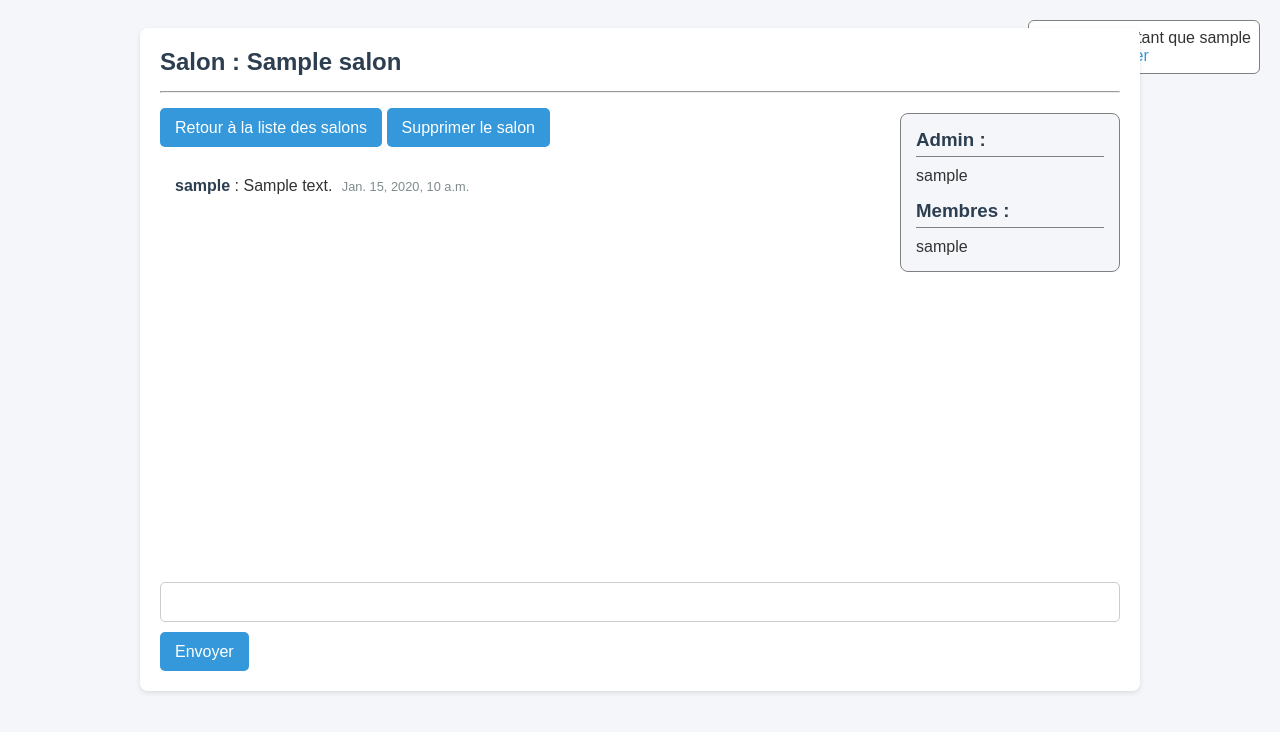
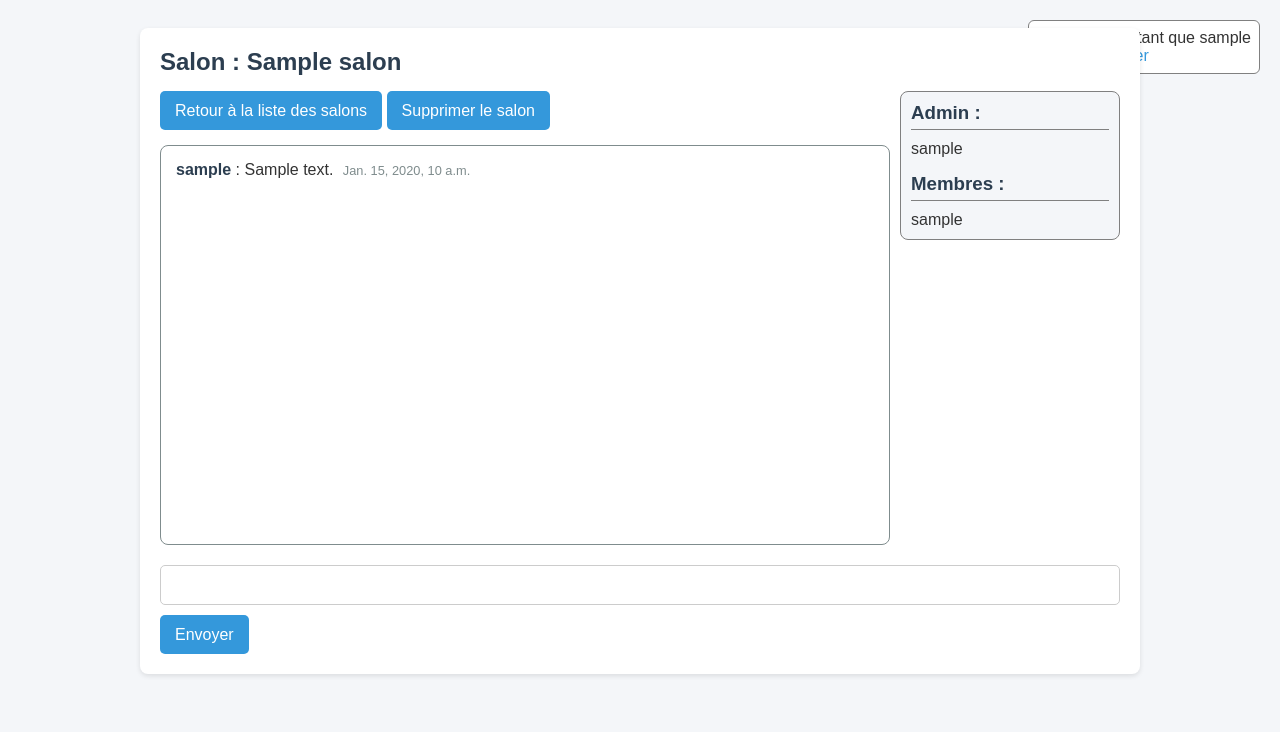
Before and after one commit to guillaume4ssig/Projet-Chat, a Django app: page /salons/1/ in a window 1280 px wide. Shown: the top 732 px of the page. Run offline with Django 5.2, Linux system fonts and the light colour scheme; a user stored in the database is signed in; tables that the repository leaves empty hold one stand-in row (values such as "Sample post").

Commit message:
amelioration message

```diff
--- a/chat_messages/templates/messages/message.html
+++ b/chat_messages/templates/messages/message.html
@@ -14,7 +14,7 @@
 </div>
 <div class="container mt-5">
     <h2>Salon : {{ salon.name }}</h2>
-    <hr>
+
     <div id="membre_chat">
         <div id="parti_admin">
             <h3>Admin :</h3>
@@ -38,6 +38,7 @@
         {% endif %}
     </div>
 
+
     <div class="chat_box" id="chat_box" data-salon-id="{{ salon.id }}">
         <script src="{% static 'main.js' %}"></script>
         {% for msg in msgs%}
--- a/static/style.css
+++ b/static/style.css
@@ -102,12 +102,15 @@ body {
 /*Chat box*/
 .chat_box{
     background: white;
-    height :700px;
+    height :660px;
+    width:730px;
     padding: 15px;
     border-radius: 8px;
     max-height: 400px;
     overflow-y: auto;
     margin-bottom: 15px;
+    border: 1px solid #7f8c8d;
+
 }
 
 .chat_box p{
@@ -145,8 +148,8 @@ hr{
     float: right;
     width: 220px;
     max-height: 400px;
-    margin-top: 20px;
-    padding: 15px;
+    margin-left: 0px;
+    padding: 10px;
     background: #f4f6f9;
     border-radius: 8px;
     border: 1px solid grey;
```
Lines whose indentation alone changed are shown as unchanged.
